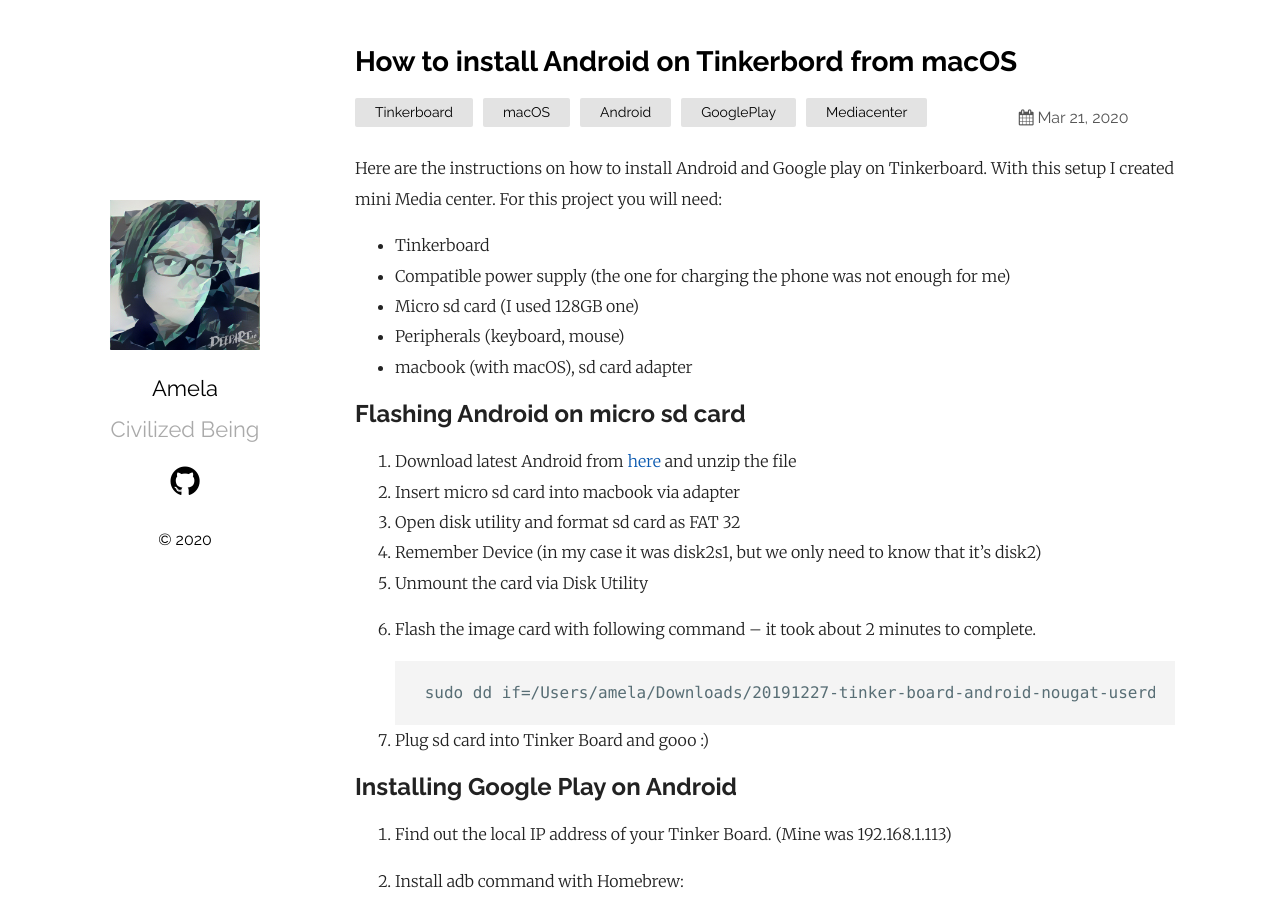
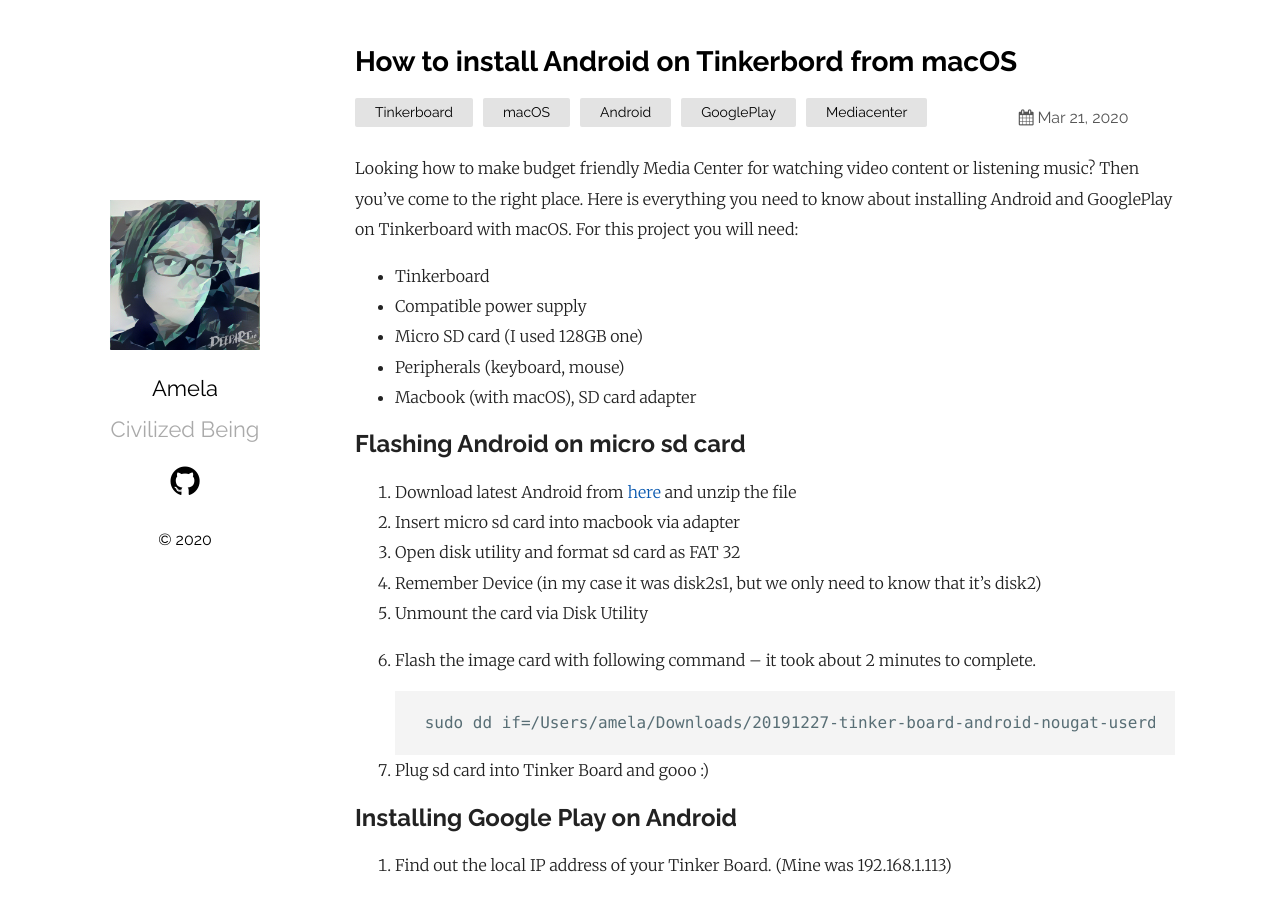
Before and after one commit to amela/amela.github.io, a Jekyll site: the page built from _posts/2020-03-21-how-to-install-android-on-tinkerboard.markdown, in a window 1280 px wide and 900 px high. Built offline with Jekyll 4.4.1, drawn with Linux system fonts in a browser that asks for light colours.

Commit message:
Minor post update.

```diff
--- a/_posts/2020-03-21-how-to-install-android-on-tinkerboard.markdown
+++ b/_posts/2020-03-21-how-to-install-android-on-tinkerboard.markdown
@@ -4,13 +4,13 @@ title:  "How to install Android on Tinkerbord from macOS"
 date:   2020-03-21 17:00:00 +0100
 categories: Tinkerboard macOS Android GooglePlay Mediacenter
 ---
-Here are the instructions on how to install Android and Google play on Tinkerboard. With this setup I created mini Media center. For this project you will need:
+Looking how to make budget friendly Media Center for watching video content or listening music? Then you’ve come to the right place. Here is everything you need to know about installing Android and GooglePlay on Tinkerboard with macOS. For this project you will need:
 
 * Tinkerboard
-* Compatible power supply (the one for charging the phone was not enough for me)
-* Micro sd card (I used 128GB one)
+* Compatible power supply
+* Micro SD card (I used 128GB one)
 * Peripherals (keyboard, mouse)
-* macbook (with macOS), sd card adapter
+* Macbook (with macOS), SD card adapter
 
 ## Flashing Android on micro sd card
 
```
